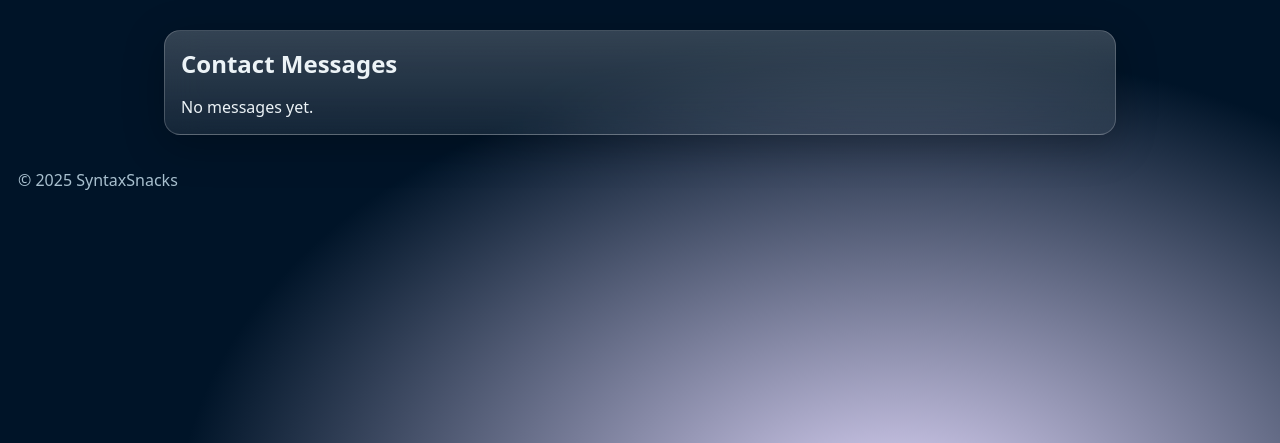
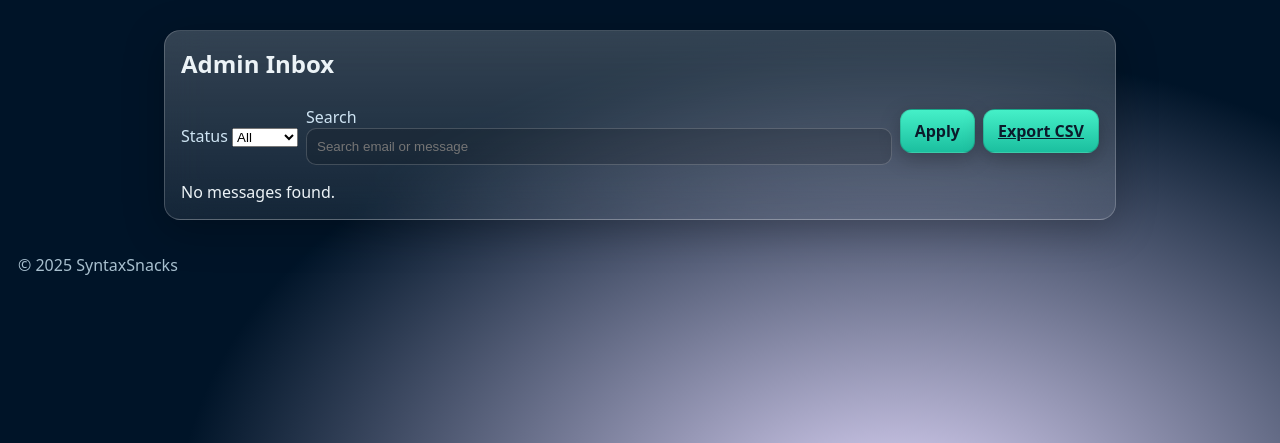
Before and after one commit to Cukowski/SyntaxSnacks, a Flask app: page /admin/messages in a window 1280 px wide. Shown: the part 113-556 px from the top of the page. Run offline with Flask 3, Linux system fonts and the light colour scheme; a user stored in the database is signed in.

Commit message:
Document admin contact inbox features

```diff
--- a/app.py
+++ b/app.py
@@ -1,7 +1,7 @@
 import os
 from datetime import datetime, date, timedelta, timezone
 from werkzeug.middleware.proxy_fix import ProxyFix
-from flask import Flask, render_template, request, redirect, url_for, flash
+from flask import Flask, render_template, request, redirect, url_for, flash, Response
 from flask_sqlalchemy import SQLAlchemy
 from flask_login import (
     LoginManager, login_user, login_required, logout_user,
@@ -10,6 +10,7 @@ from flask_login import (
 from werkzeug.security import generate_password_hash, check_password_hash
 from dotenv import load_dotenv
 import csv, io, random
+from sqlalchemy import or_, func
 from werkzeug.exceptions import abort
 
 # -----------------------------------------------------------------------------
@@ -118,7 +119,7 @@ def random_fun():
 # -----------------------------------------------------------------------------
 @login_manager.user_loader
 def load_user(user_id):
-    return User.query.get(int(user_id))
+    return db.session.get(User, int(user_id))
 
 def get_daily_challenge_for_user(user: User):
     """Return the first unsolved challenge for the user (simple baseline)."""
@@ -163,15 +164,15 @@ def contact():
     if request.method == "POST":
         name = request.form.get("name", "").strip()
         email = request.form.get("email", "").strip()
-        message = request.form.get("message", "").strip()
+        body = request.form.get("message", "").strip()
 
-        if not (name and email and message):
+        if not (name and email and body):
             flash(("contact", "Please fill out all fields."))  # stays on contact page
             return redirect(url_for("contact"))
 
         # persist to DB
-        cm = ContactMessage(name=name, email=email, message=message)
-        db.session.add(cm)
+        msg = Message(name=name, email=email, body=body)
+        db.session.add(msg)
         db.session.commit()
 
         # show success only on this page
@@ -332,20 +333,169 @@ def download_challenge_csv_example():
     )
 
 # ---- Admin: Contact
-class ContactMessage(db.Model):
+class Message(db.Model):
     id = db.Column(db.Integer, primary_key=True)
     name = db.Column(db.String(120), nullable=False)
     email = db.Column(db.String(255), nullable=False)
-    message = db.Column(db.Text, nullable=False)
+    body = db.Column(db.Text, nullable=False)
     created_at = db.Column(db.DateTime, default=datetime.now(timezone.utc))
+    is_read = db.Column(db.Boolean, default=False, nullable=False)
+    deleted_at = db.Column(db.DateTime, nullable=True)
+
+
+def _admin_message_query(status: str, search: str):
+    query = Message.query.filter(Message.deleted_at.is_(None))
+    if status == "read":
+        query = query.filter(Message.is_read.is_(True))
+    elif status == "unread":
+        query = query.filter(Message.is_read.is_(False))
+    if search:
+        like = f"%{search.lower()}%"
+        query = query.filter(
+            or_(
+                func.lower(Message.email).like(like),
+                func.lower(Message.body).like(like),
+            )
+        )
+    return query
+
+
+def _redirect_to_next(next_url: str):
+    if next_url:
+        return redirect(next_url)
+    return redirect(url_for("admin_messages"))
+
 
 @app.route("/admin/messages")
 @login_required
 def admin_messages():
-    if not current_user.is_admin:
+    if not admin_required():
         abort(403)
-    msgs = ContactMessage.query.order_by(ContactMessage.created_at.desc()).all()
-    return render_template("admin_messages.html", messages=msgs)
+
+    status = request.args.get("status", "all").lower()
+    if status not in {"all", "read", "unread"}:
+        status = "all"
+    search = request.args.get("search", "").strip()
+    page = request.args.get("page", 1, type=int)
+
+    query = _admin_message_query(status, search)
+    pagination = query.order_by(Message.created_at.desc()).paginate(
+        page=page, per_page=20, error_out=False
+    )
+
+    export_url = url_for("admin_messages_export", status=status, search=search)
+    current_url = request.full_path.rstrip("?")
+
+    return render_template(
+        "admin_messages.html",
+        messages=pagination.items,
+        pagination=pagination,
+        status=status,
+        search=search,
+        export_url=export_url,
+        current_url=current_url,
+    )
+
+
+@app.post("/admin/messages/<int:message_id>/toggle_read")
+@login_required
+def admin_toggle_message(message_id):
+    if not admin_required():
+        abort(403)
+    msg = Message.query.get_or_404(message_id)
+    if msg.deleted_at is None:
+        msg.is_read = not msg.is_read
+        db.session.commit()
+    next_url = request.form.get("next")
+    return _redirect_to_next(next_url)
+
+
+@app.post("/admin/messages/<int:message_id>/delete")
+@login_required
+def admin_delete_message(message_id):
+    if not admin_required():
+        abort(403)
+    msg = Message.query.get_or_404(message_id)
+    if msg.deleted_at is None:
+        msg.deleted_at = datetime.now(timezone.utc)
+        db.session.commit()
+    next_url = request.form.get("next")
+    return _redirect_to_next(next_url)
+
+
+@app.post("/admin/messages/bulk")
+@login_required
+def admin_bulk_messages():
+    if not admin_required():
+        abort(403)
+    action = request.form.get("bulk_action")
+    ids = [int(i) for i in request.form.getlist("message_ids") if i.isdigit()]
+    next_url = request.form.get("next")
+
+    if not ids or action not in {"mark_read", "mark_unread", "delete"}:
+        flash("Select messages and an action before submitting.")
+        return _redirect_to_next(next_url)
+
+    messages = Message.query.filter(
+        Message.id.in_(ids), Message.deleted_at.is_(None)
+    ).all()
+
+    if not messages:
+        flash("No messages matched your selection.")
+        return _redirect_to_next(next_url)
+
+    if action == "mark_read":
+        for msg in messages:
+            msg.is_read = True
+    elif action == "mark_unread":
+        for msg in messages:
+            msg.is_read = False
+    elif action == "delete":
+        now = datetime.now(timezone.utc)
+        for msg in messages:
+            msg.deleted_at = now
+
+    db.session.commit()
+    flash("Bulk action completed.")
+    return _redirect_to_next(next_url)
+
+
+@app.route("/admin/messages/export.csv")
+@login_required
+def admin_messages_export():
+    if not admin_required():
+        abort(403)
+
+    status = request.args.get("status", "all").lower()
+    if status not in {"all", "read", "unread"}:
+        status = "all"
+    search = request.args.get("search", "").strip()
+
+    query = _admin_message_query(status, search)
+    messages = query.order_by(Message.created_at.desc()).all()
+
+    output = io.StringIO()
+    writer = csv.writer(output)
+    writer.writerow(["ID", "Name", "Email", "Body", "Created At", "Status"])
+    for msg in messages:
+        writer.writerow(
+            [
+                msg.id,
+                msg.name,
+                msg.email,
+                msg.body,
+                msg.created_at.isoformat(),
+                "Read" if msg.is_read else "Unread",
+            ]
+        )
+
+    csv_data = output.getvalue()
+    output.close()
+    headers = {
+        "Content-Type": "text/csv; charset=utf-8",
+        "Content-Disposition": "attachment; filename=messages_export.csv",
+    }
+    return Response(csv_data, headers=headers)
 
 # ---- Public API for Home page
 @app.route("/api/fun")
--- a/templates/admin_messages.html
+++ b/templates/admin_messages.html
@@ -1,25 +1,91 @@
 {% extends "base.html" %}
 {% block content %}
 <div class="glass">
-  <h2>Contact Messages</h2>
+  <h2>Admin Inbox</h2>
+
+  <form method="get" class="filters" style="margin-bottom: 1rem; display: flex; gap: 0.5rem; flex-wrap: wrap; align-items: center;">
+    <label>
+      Status
+      <select name="status" onchange="this.form.submit()">
+        <option value="all" {{ 'selected' if status == 'all' else '' }}>All</option>
+        <option value="unread" {{ 'selected' if status == 'unread' else '' }}>Unread</option>
+        <option value="read" {{ 'selected' if status == 'read' else '' }}>Read</option>
+      </select>
+    </label>
+    <label style="flex:1; min-width: 200px;">
+      Search
+      <input type="text" name="search" placeholder="Search email or message" value="{{ search }}" />
+    </label>
+    <button type="submit" class="btn">Apply</button>
+    <a class="btn" href="{{ export_url }}">Export CSV</a>
+  </form>
+
   {% if messages %}
+  <form method="post" action="{{ url_for('admin_bulk_messages') }}">
+    <input type="hidden" name="next" value="{{ current_url }}">
+    <div class="bulk-actions" style="display: flex; gap: 0.5rem; margin-bottom: 0.5rem; flex-wrap: wrap;">
+      <button type="submit" name="bulk_action" value="mark_read" class="btn">Mark Read</button>
+      <button type="submit" name="bulk_action" value="mark_unread" class="btn">Mark Unread</button>
+      <button type="submit" name="bulk_action" value="delete" class="btn" onclick="return confirm('Delete selected messages?')">Delete</button>
+    </div>
+    <div class="table-responsive">
       <table class="table">
         <thead>
-        <tr><th>When</th><th>Name</th><th>Email</th><th>Message</th></tr>
+          <tr>
+            <th><input type="checkbox" onclick="document.querySelectorAll('.message-checkbox').forEach(cb => cb.checked = this.checked)"></th>
+            <th>Name</th>
+            <th>Email</th>
+            <th>Snippet</th>
+            <th>Received</th>
+            <th>Status</th>
+            <th>Actions</th>
+          </tr>
         </thead>
         <tbody>
         {% for m in messages %}
-        <tr>
-          <td>{{ m.created_at.strftime('%Y-%m-%d %H:%M') }}</td>
+          <tr{% if not m.is_read %} style="background: rgba(255, 255, 255, 0.05);"{% endif %}>
+            <td><input type="checkbox" name="message_ids" value="{{ m.id }}" class="message-checkbox"></td>
             <td>{{ m.name }}</td>
             <td><a href="mailto:{{ m.email }}">{{ m.email }}</a></td>
-          <td style="white-space:pre-wrap">{{ m.message }}</td>
+            <td>
+              <details>
+                <summary>{{ m.body[:120] ~ ('…' if m.body|length > 120 else '') }}</summary>
+                <div style="white-space: pre-wrap; margin-top: 0.5rem;">{{ m.body }}</div>
+              </details>
+            </td>
+            <td>{{ m.created_at.strftime('%Y-%m-%d %H:%M') }}</td>
+            <td>{{ 'Read' if m.is_read else 'Unread' }}</td>
+            <td style="display:flex; flex-direction: column; gap: 0.25rem;">
+              <a class="btn" href="mailto:{{ m.email }}?subject=Re:%20SyntaxSnacks">Reply</a>
+              <form method="post" action="{{ url_for('admin_toggle_message', message_id=m.id) }}" class="inline-form">
+                <input type="hidden" name="next" value="{{ current_url }}">
+                <button type="submit" class="btn">{{ 'Mark Unread' if m.is_read else 'Mark Read' }}</button>
+              </form>
+              <form method="post" action="{{ url_for('admin_delete_message', message_id=m.id) }}" class="inline-form" onsubmit="return confirm('Delete this message?')">
+                <input type="hidden" name="next" value="{{ current_url }}">
+                <button type="submit" class="btn">Delete</button>
+              </form>
+            </td>
           </tr>
         {% endfor %}
         </tbody>
       </table>
+    </div>
+  </form>
+
+  {% if pagination.pages > 1 %}
+    <div class="pagination" style="display:flex; gap:1rem; align-items:center; justify-content:center; margin-top:1rem;">
+      {% if pagination.has_prev %}
+        <a class="btn" href="{{ url_for('admin_messages', page=pagination.prev_num, status=status, search=search) }}">&laquo; Previous</a>
+      {% endif %}
+      <span>Page {{ pagination.page }} of {{ pagination.pages }}</span>
+      {% if pagination.has_next %}
+        <a class="btn" href="{{ url_for('admin_messages', page=pagination.next_num, status=status, search=search) }}">Next &raquo;</a>
+      {% endif %}
+    </div>
+  {% endif %}
   {% else %}
-    <p>No messages yet.</p>
+    <p>No messages found.</p>
   {% endif %}
 </div>
 {% endblock %}
```
Also changed, not shown: tests/test_admin_messages.py (added, +115 -0 lines), README.md. Lines whose indentation alone changed are shown as unchanged.
